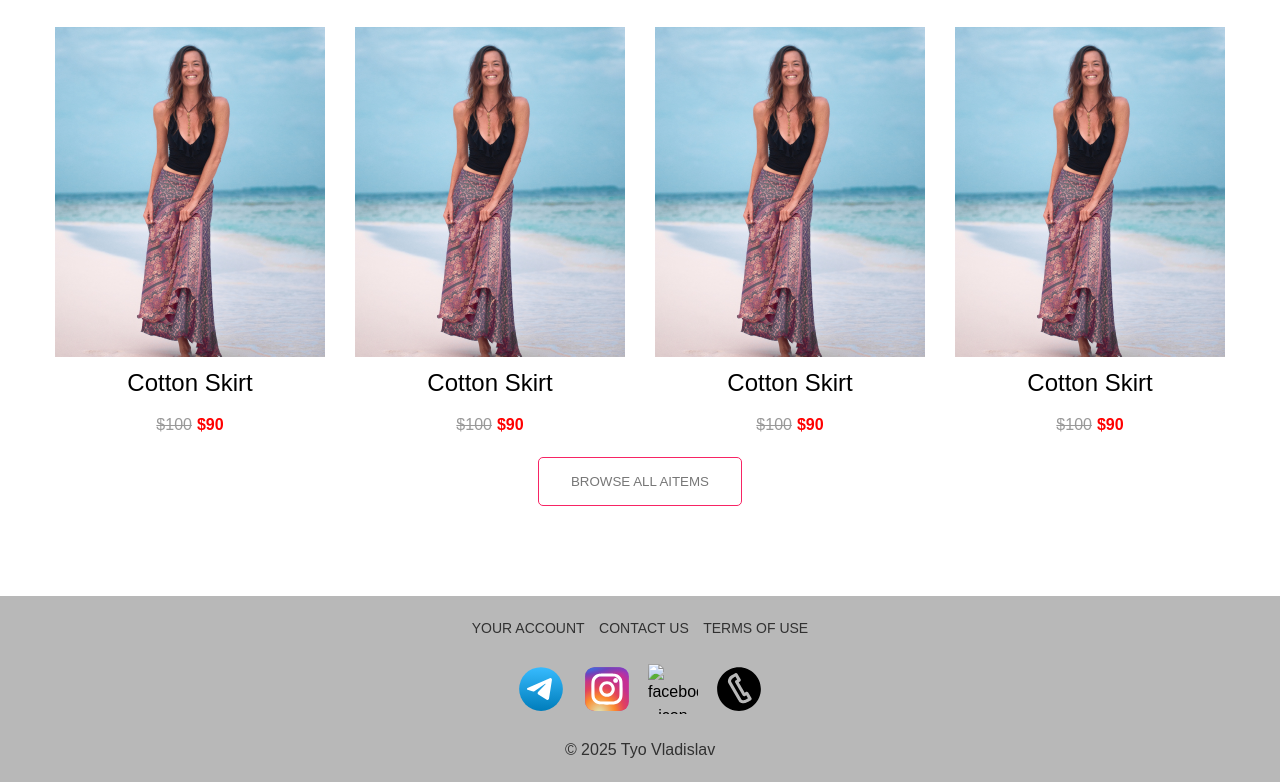
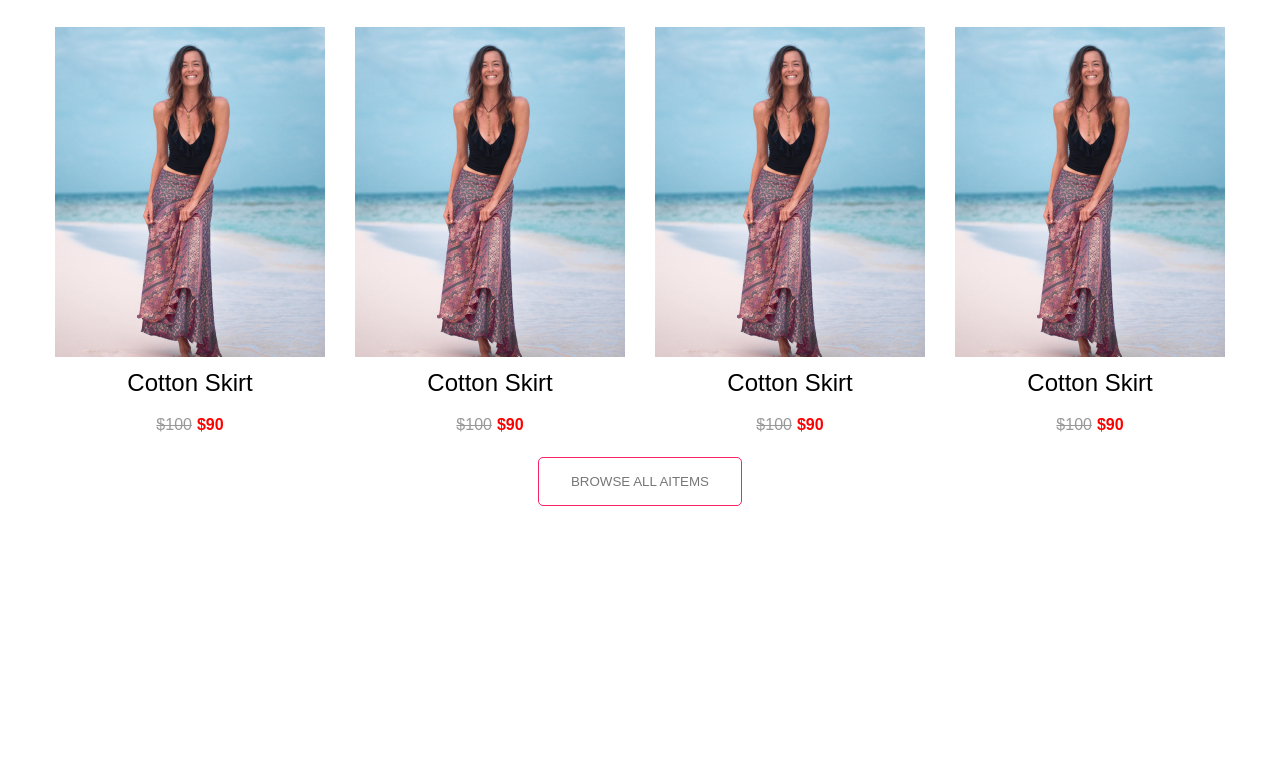
Before and after one commit to Vladislav-jpg97/internet-shop-flex-box-, a plain HTML site: page index.html in a window 1280 px wide. Shown: the part 643-1425 px from the top of the page. After the commit the page ends 1239 px from the top, so only its background shows below. Drawn offline with Linux system fonts and the light colour scheme.

Commit message:
Сделал корректировки
Изменил цвет, сделал их заглавными в subtitle и в button

удалил footer

```diff
--- a/css/global.css
+++ b/css/global.css
@@ -120,46 +120,3 @@ img{
     cursor: pointer;
     background-color: #fef0f5;
 }
-.footer {
-    background-color: #b8b8b8;
-    padding: 20px 40px;
-    color: rgb(49, 49, 49)
-}
-
-.footer-link {
-    color: inherit;
-    margin-right: 10px;
-    font-weight: 400;
-    font-size: 14px;
-}
-
-.footer-link:last-child {
-    margin-right: 0;
-    transition: all 0.5s;
-}
-
-.footer-link:hover {
-    color: rgb(219, 66, 0);
-}
-
-.footer-socials {
-    display: flex;
-    flex-wrap: wrap;
-    justify-content: center;
-    align-items: center;
-}
-
-.social-link {
-    margin: 24px 8px;
-
-}
-
-.social-link:hover{
-    scale: 1.2;
-    transition: 0.4s;
-}
-
-.footer-icon{
-    width: 50px;
-    height: 50px;
-}
--- a/index.html
+++ b/index.html
@@ -112,39 +112,5 @@
             </button>
         </div>
     </section>
-    <footer class="footer">
-        <div class="container">
-            <div class="footer-links">
-                <a href="#!" class="footer-link">
-                    YOUR ACCOUNT
-                </a>
-                <a href="#!" class="footer-link">
-                    CONTACT US
-                </a>
-                <a href="#!" class="footer-link">
-                    TERMS OF USE
-                </a>
-            </div>
-
-            <div class="footer-socials">
-                <a href="#!" class="social-link">
-                    <img class="footer-icon" src="./img/icon/telegram-svgrepo-com.svg" alt="telegram-icon">
-                </a>
-                <a href="#!" class="social-link">
-                    <img class="footer-icon" src="./img/icon/instagram-1-svgrepo-com.svg" alt="instagram-icon">
-                </a>
-                <a href="#!" class="social-link">
-                    <img class="footer-icon" src="./img/icon/facebook-svgrepo-com.svg" alt="facebook-icon">
-                </a>
-                <a href="#!" class="social-link">
-                    <img class="footer-icon" src="./img/icon/contact-phone-communication-svgrepo-com.svg" alt="contact-icon">
-                </a>
-            </div>
-
-            <p class="text">
-                &copy; 2025 Tyo Vladislav
-            </p>
-        </div>
-    </footer>
 </body>
 </html>
```
